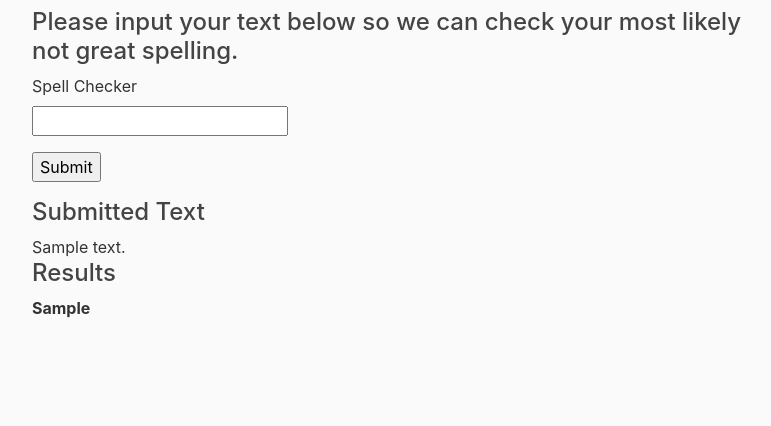
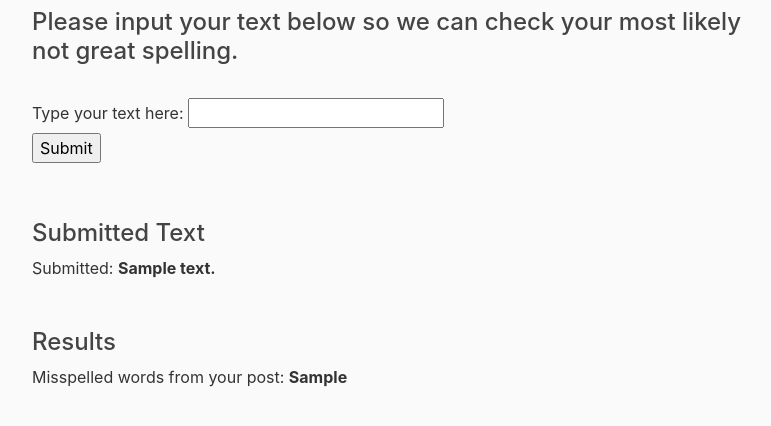
Before and after one commit to jcn20/AppSec_Flask_V, a Flask app: template flask_a2/templates/submission.html in a window 1280 px wide. Shown: the part 174-600 px from the top of the page, without its empty margins (53-824 px from the left). Run offline with Flask 2, Linux system fonts and the light colour scheme; tables that the repository leaves empty hold one stand-in row (values such as "Sample post"); the template is opened without the code that fills it: values that come from a table or form of the project are taken from there, most other values are stand-ins (such as "Sample title", 1, 10 or a date in 2020); some libraries are stand-ins or nearby versions.

Commit message:
Updated submission.html to fix formatting.

```diff
--- a/flask_a2/forms.py
+++ b/flask_a2/forms.py
@@ -46,5 +46,5 @@ class LoginForm(FlaskForm):
 
 
 class SubmitForm(FlaskForm):
-    inputtext = StringField('Spell Checker', id='inputtext', validators=[DataRequired()])
+    inputtext = StringField('Type your text here: ', id='inputtext', validators=[DataRequired()])
     submit = SubmitField('Submit')
--- a/flask_a2/models.py
+++ b/flask_a2/models.py
@@ -38,8 +38,8 @@ class Post(db.Model):
         f.write(self.content)
         f.flush()
 
-        result = subprocess.check_output([ROOT_PATH + "/a.out", "temp.txt", ROOT_PATH + "/wordlist.txt"])
-        self.result = result.decode("utf-8")
+        output = subprocess.check_output([ROOT_PATH + "/a.out", "temp.txt", ROOT_PATH + "/wordlist.txt"])
+        self.result= output.decode("utf-8")
         f.close()
 
     def get_result(self):
--- a/flask_a2/templates/submission.html
+++ b/flask_a2/templates/submission.html
@@ -7,17 +7,18 @@
 
 
     <form action="" method="post">
-        {{ form.hidden_tag() }}
-    <p>
-        {{ form.inputtext.label }}<br>
-        {{ form.inputtext(cols=45, rows=10) }}<br>
+	    {{ form.hidden_tag() }} <br>
+    <div>
+        {{ form.inputtext.label }}
+        {{ form.inputtext(cols=45, rows=10) }}
         {% for error in form.inputtext.errors %}
         <span style="color:red;">[{{ error }}]</span>
         {% endfor %}
-    </p>
+    </div>
     <p>{{ form.submit() }}</p>
     </form>
 
+    <br>
 
 
 
@@ -25,12 +26,15 @@
     <p>
         <h4>Submitted Text</h4>
         <div id="textout">
-            {{ post.content }}<br>
+		Submitted: <b>{{ post.content }}</b>
+		<br>
         </div>
+	<br>
+	<br>
 
         <h4>Results</h4>
-        <div id="misspelled">
-            <b>{{ post.result }}</b><br>
+	<div id="misspelled">
+           Misspelled words from your post:  <b>{{ post.result }}</b><br>
         </div>
     </p>
     {% endif %}
```
